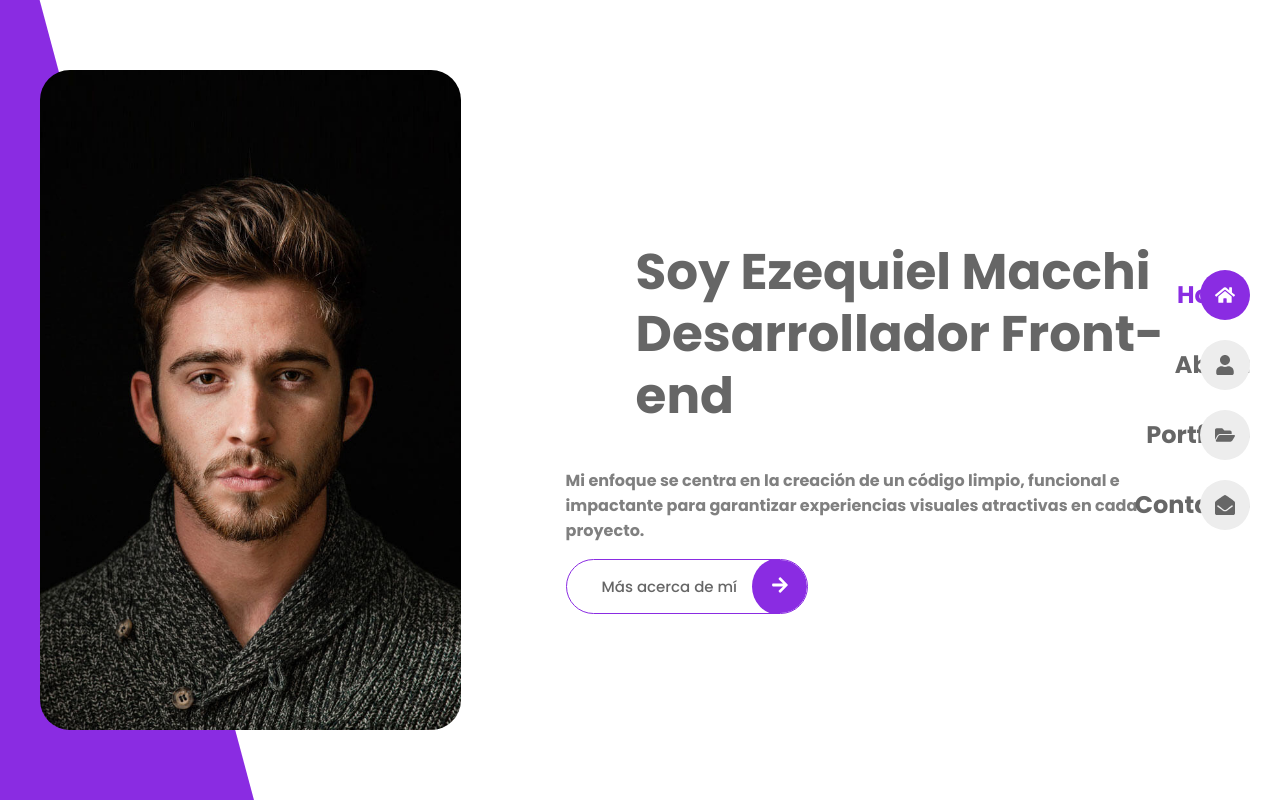
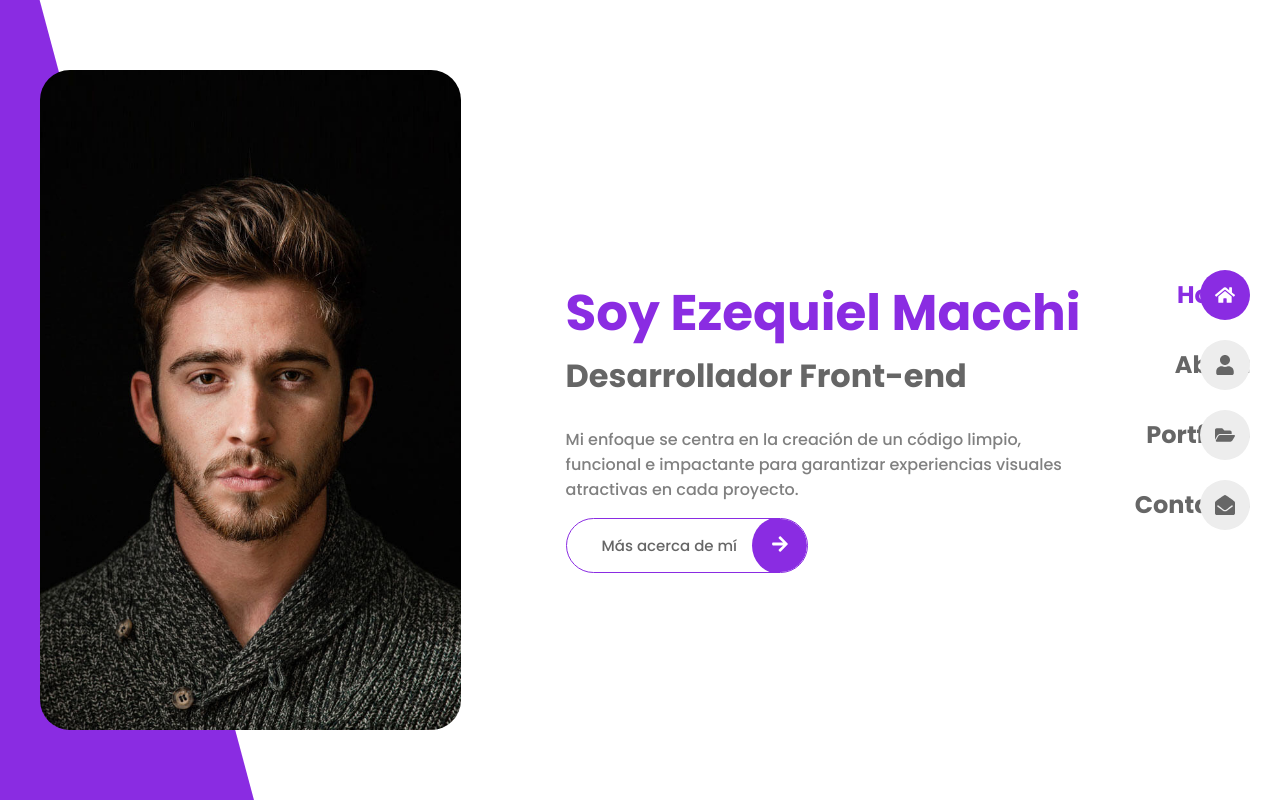
Before and after one commit to eze-ms/Portfolio-React, a React (Create React App) app: page /home in a window 1280 px wide. Built offline with nearby package versions, Linux system fonts and the light colour scheme.

Commit message:
cambios css

```diff
--- a/src/App.css
+++ b/src/App.css
@@ -92,13 +92,25 @@ textarea{
 
 /* REUSABLE */
 
+.container{
+  max-width: 1140px;
+  margin-inline: auto;
+}
+
 .grid{
   display: grid;
   gap: 30px;
 }
 
 .section{
-  padding-block: 70px;
+  padding-block: 4.375rem;
+}
+
+.section__title{
+  font-size: var(--big-font-size);
+  font-weight: var(--weigth-800);
+  text-align: center;
+  margin-bottom: 4.375rem;
 }
 
 .button{
--- a/src/pages/about/About.jsx
+++ b/src/pages/about/About.jsx
@@ -5,6 +5,12 @@ const About = () => {
     <main className='section container'>
       <section className="about">
         <h2 className="section__title">Acerca <span>de mí</span></h2>
+
+        <div className="about__container grid">
+          <div className="about__info">
+            <p className="section__subtitle"></p>
+          </div>
+        </div>
       </section>
     </main>
   )
--- a/src/pages/home/Home.css
+++ b/src/pages/home/Home.css
@@ -25,7 +25,19 @@
     position: relative;
     font-size: var(--h1-font-size);
     line-height: 1.24;
-    padding-left: 70px;
+    color: var(--first-color);
+    /* padding-left: 70px; */
+    margin-bottom: 0.5rem;
+}
+
+.home__subtitle{
+    font-size: var(--h2-font-size);
+    margin-top: 0;
+}
+
+.home__description{
+    font-weight: 500;
+    width: 88%;
 }
 
 .color__block{
--- a/src/pages/home/Home.jsx
+++ b/src/pages/home/Home.jsx
@@ -12,8 +12,11 @@ const Home = () => {
       <div className="home__content">
         <div className="home__data">
           <h1 className="home__title">
-            <span>Soy Ezequiel Macchi</span> Desarrollador Front-end
+            <span>Soy Ezequiel Macchi</span>
           </h1>
+          <h2 className="home__subtitle">
+            <span>Desarrollador Front-end</span>
+          </h2>
           <p className="home__description">Mi enfoque se centra en la creación de un código limpio, funcional e impactante para garantizar experiencias visuales atractivas en cada proyecto.</p>
 
           <Link to='/about' className='button'>Más acerca de mí <span className="button__icon"><FaArrowRight /></span>
```
